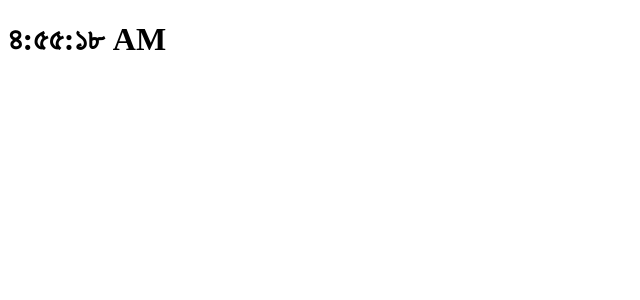
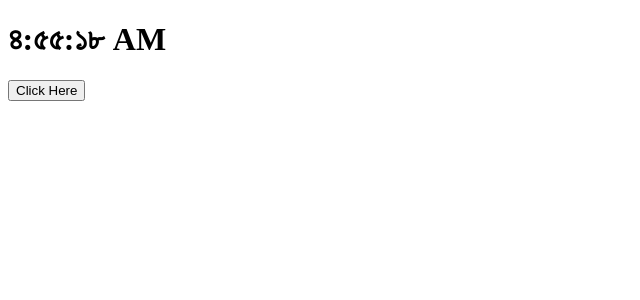
Before and after one commit to abulbashar98/think_in_react_way_by_learnwithsumit, a React (Create React App) app: page / in a window 1280 px wide. Shown: the top 300 px of the page, without its empty margins (0-640 px from the left). Built offline with nearby package versions, Linux system fonts and the light colour scheme.

Commit message:
Lesson-8 (Event Handling, Issues of normal function use in Class Component/ handling this context for a call back function.

```diff
--- a/src/App.js
+++ b/src/App.js
@@ -3,7 +3,7 @@ import Clock from "./components/Clock";
 
 function App() {
   return (
-    <div><Clock locale="bn-BD" /></div >
+    <div><Clock /></div >
   );
 }
 
--- a/src/components/Clock.js
+++ b/src/components/Clock.js
@@ -4,12 +4,21 @@ import React from 'react'
 class Clock extends React.Component {
 
 
-    constructor(props) {
-        super(props);
-        this.state = {
-            date: new Date()
-        };
+    // constructor(props) {
+    //     super(props);
+    //     this.state = {
+    //         date: new Date(),
+    //         locale: 'bn-BD'
+    //     };
+    //     this.handleClick = this.handleClick.bind(this)
+    // }
+
+    state = {
+        date: new Date(),
+        locale: "bn-BD"
     }
+
+
 
     componentDidMount() {
         this.clockTimer = setInterval(() => {
@@ -36,14 +45,62 @@ class Clock extends React.Component {
         )
     }
 
+    //==>> Does not work with a normal function syntax,
+    //     because of execution context of this. in a callback function
+
+    // handleClick(locale) {
+    //     // console.log("Button was clicked")
+    //     this.setState({
+    //         locale,
+    //     })
+
+    // }
+
+
+    // ====> Solve 1, (best practice)
+    //      use arrow function
+
+    handleClick = () => {
+        // console.log("Button was clicked")
+        this.setState({
+            locale: "en-Us"
+        })
+
+    }
+
+
+
+
+    //====>  Solve 2
+    //       Bind Call back function in Constructor with this object
+
+
+    //======> Solve 3
+    //        Bind when we pass the reference of function, This way
+    //        we can also pass parameter in second index
+
+
+    //======> Solve 4
+    //       or else using arrow function as wrapper function
+    //       (best practice)
+
+
+
 
 
 
     render() {
+
+        const { date, locale } = this.state
+
         return (
-            <h1 className='heading'>
-                <span className='text'>{this.state.date.toLocaleTimeString(this.props.locale)}</span>
-            </h1>
+            <div>
+                <h1 className='heading'>
+                    <span className='text'>{date.toLocaleTimeString(locale)}</span>
+                </h1>
+                {/* <button onClick={this.handleClick.bind(this, "en-US")}>Click Here</button> */}
+                <button onClick={() => this.handleClick("en-US")}>Click Here</button>
+            </div>
         );
     }
 
```
